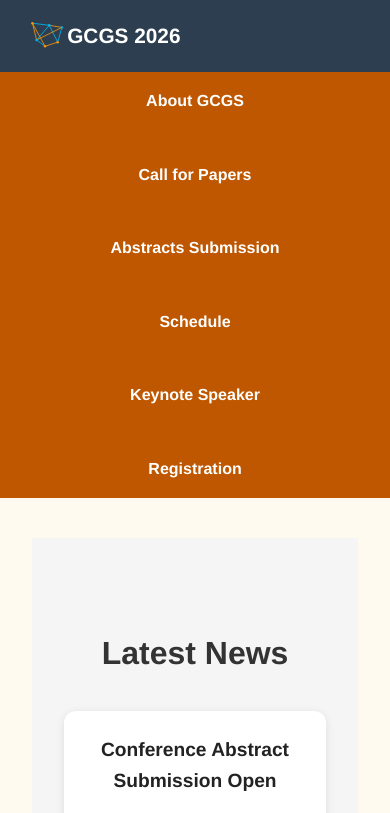
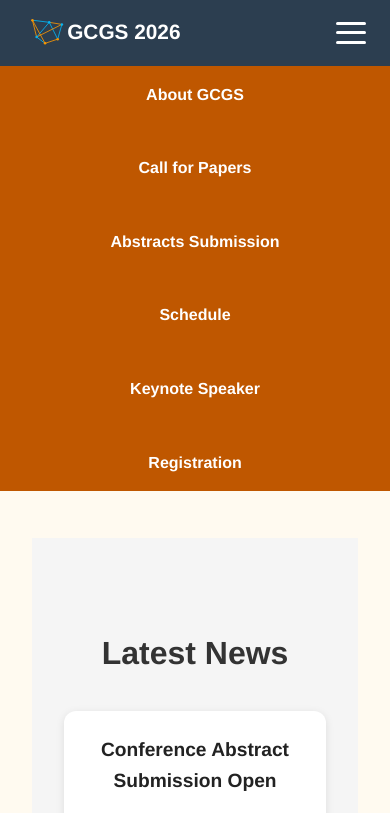
Before and after one commit to RedSkip08/GCGS2026, a website: page index.html in a window 390 px wide. Both pictures are taken after a click on the element 346 px from the left and 36 px from the top of the page. Shown: the top 813 px of the page. Drawn offline with Linux system fonts and the light colour scheme.

Commit message:
reupdate css
menu bar for phone

```diff
--- a/css/style.css
+++ b/css/style.css
@@ -261,6 +261,52 @@ header {
         display: flex;      /* show on mobile */
     }
 }
+
+/* ===== Mobile Menu ===== */
+@media (max-width: 768px) {
+
+  /* Show the toggle button */
+  .menu-toggle {
+    display: flex;                 /* visible */
+    flex-direction: column;
+    justify-content: space-between;
+    width: 30px;
+    height: 22px;
+    cursor: pointer;
+  }
+
+  .menu-toggle span {
+    display: block;
+    height: 3px;
+    background-color: white;
+    border-radius: 2px;
+    width: 100%;
+  }
+
+  /* Hide the nav menu initially */
+  #nav-menu {
+    display: none;
+    flex-direction: column;
+    width: 100%;
+    background: #BF5700;
+    position: absolute;
+    top: 100%;
+    left: 0;
+    z-index: 999;
+  }
+
+  /* Show menu when active */
+  #nav-menu.show {
+    display: flex;
+  }
+
+  #nav-menu a {
+    padding: 1rem;
+    text-align: center;
+    border-radius: 0;
+  }
+}
+
 
 
 
--- a/js/script.js
+++ b/js/script.js
@@ -3,14 +3,14 @@
 document.addEventListener("DOMContentLoaded", () => {
   // ===== Mobile Menu Toggle =====
 
-    // Select the menu toggle button and the nav menu
   const menuToggle = document.getElementById('menu-toggle');
   const navMenu = document.getElementById('nav-menu');
 
-  // Add click listener
-  menuToggle.addEventListener('click', () => {
-    navMenu.classList.toggle('show');
-  });
+  if(menuToggle) {
+    menuToggle.addEventListener('click', () => {
+      navMenu.classList.toggle('show');
+    });
+  }
 
   // ===== Highlight Active Page in Navigation =====
   const navLinks = document.querySelectorAll("nav-menu a");
```
